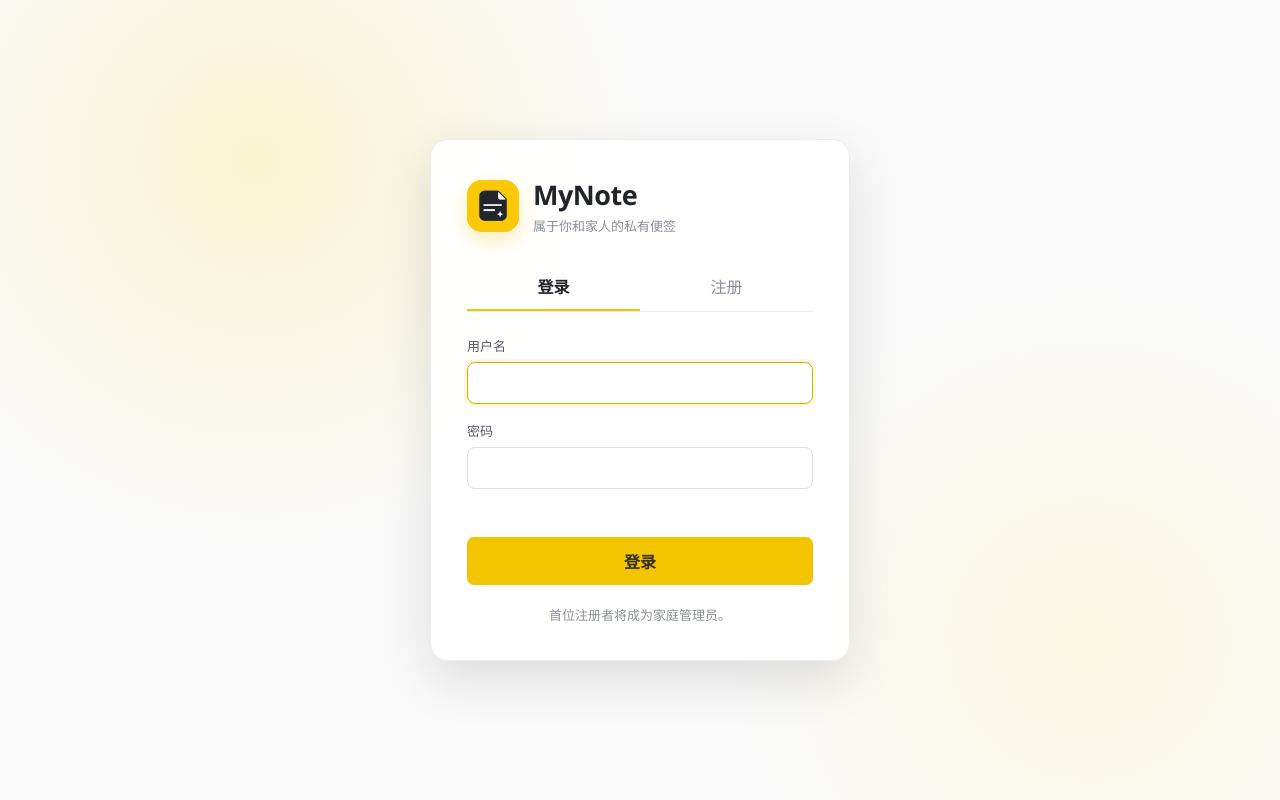
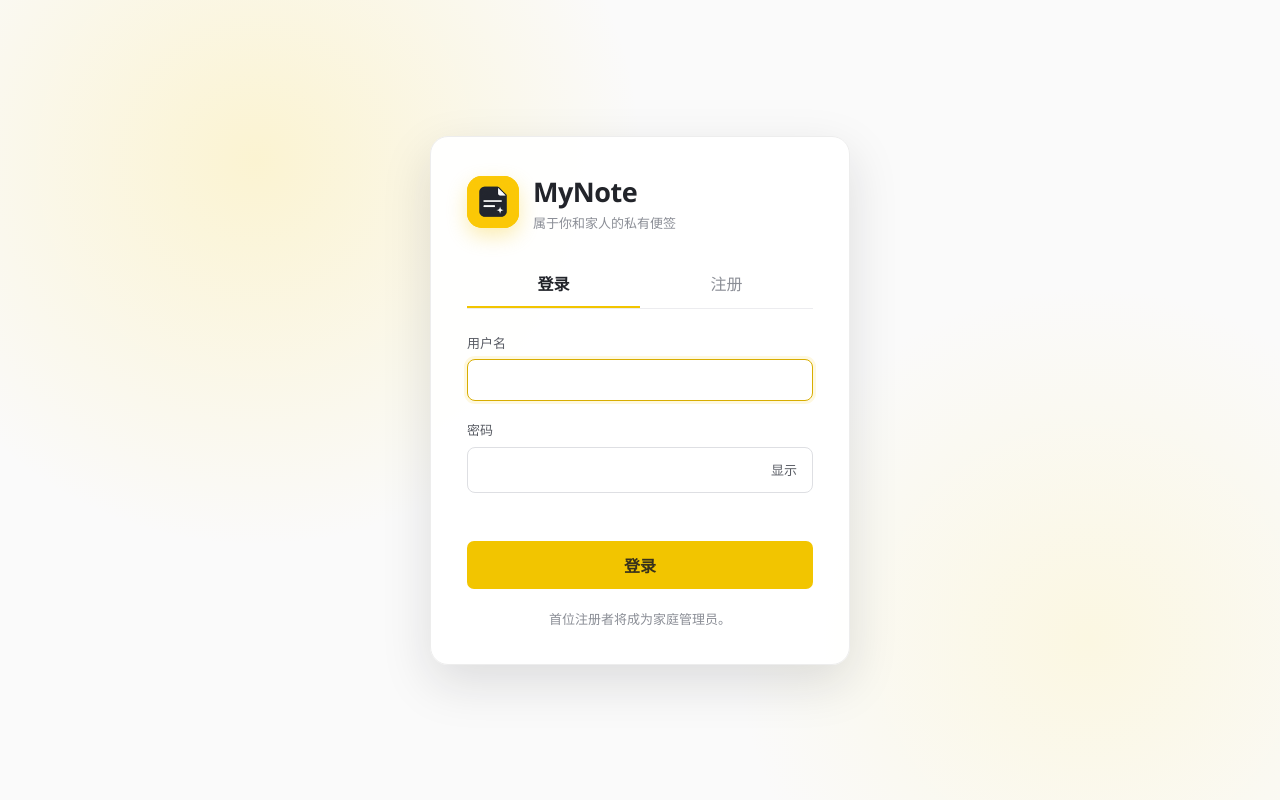
Before and after one commit to axiaoqi/mynote, a Flask app: page / in a window 1280 px wide. Run offline with Flask 3, Linux system fonts and the light colour scheme; data comes from the database, SQL or seed files in the repository; some libraries are stand-ins or nearby versions.

Commit message:
Add login password visibility toggle

```diff
--- a/static/app.js
+++ b/static/app.js
@@ -122,7 +122,15 @@ function formatTime(value, includeTime = false) {
 function isMobile() { return window.matchMedia("(max-width: 760px)").matches; }
 function mobileView(view) { if (isMobile()) els.workspace.dataset.mobileView = view; }
 
+function setLoginPasswordVisible(visible) {
+  $("#login-password").type = visible ? "text" : "password";
+  const button = $("#login-password-toggle");
+  button.textContent = visible ? "隐藏" : "显示";
+  button.setAttribute("aria-label", visible ? "隐藏密码" : "显示密码");
+}
+
 function switchAuth(tab) {
+  setLoginPasswordVisible(false);
   $(".auth-tabs").classList.remove("hidden");
   $("#mfa-login-form").classList.add("hidden");
   const registering = tab === "register";
@@ -669,7 +677,15 @@ function bindEvents() {
 
   els.loginTab.addEventListener("click", () => switchAuth("login"));
   els.registerTab.addEventListener("click", () => switchAuth("register"));
-  els.loginForm.addEventListener("submit", event => { event.preventDefault(); authSubmit(els.loginForm, "/api/login"); });
+  $("#login-password-toggle").addEventListener("click", () => {
+    setLoginPasswordVisible($("#login-password").type === "password");
+  });
+  els.loginForm.addEventListener("reset", () => setLoginPasswordVisible(false));
+  els.loginForm.addEventListener("submit", event => {
+    event.preventDefault();
+    setLoginPasswordVisible(false);
+    authSubmit(els.loginForm, "/api/login");
+  });
   els.registerForm.addEventListener("submit", event => { event.preventDefault(); authSubmit(els.registerForm, "/api/register"); });
 
   document.addEventListener("click", event => {
--- a/static/styles.css
+++ b/static/styles.css
@@ -47,6 +47,11 @@ label { color: #595c64; font-size: 13px; }
 input, select { outline: none; }
 .auth-form input, .settings-form input, .small-modal input { display: block; width: 100%; margin-top: 7px; padding: 11px 12px; border: 1px solid #dedfe3; border-radius: 8px; background: #fff; transition: border .15s, box-shadow .15s; }
 input:focus, select:focus { border-color: var(--accent-deep) !important; box-shadow: 0 0 0 3px rgba(242,197,0,.12); }
+.password-field { position: relative; margin-top: 7px; }
+.auth-form .password-field input { margin-top: 0; padding-right: 64px; }
+.password-toggle { position: absolute; top: 1px; right: 1px; bottom: 1px; min-width: 56px; padding: 0 10px; border: 0; border-radius: 0 7px 7px 0; background: transparent; color: #595c64; font-size: 13px; cursor: pointer; }
+.password-toggle:hover { background: var(--accent-soft); }
+.password-toggle:focus-visible { outline: 2px solid var(--accent-deep); outline-offset: -3px; }
 .form-error { min-height: 18px; margin: -4px 0 0; color: var(--danger); font-size: 12px; }
 .auth-tip { margin-top: 20px; text-align: center; }
 
--- a/templates/index.html
+++ b/templates/index.html
@@ -42,7 +42,13 @@
       </div>
       <form id="login-form" class="auth-form">
         <label>用户名<input name="username" autocomplete="username" minlength="3" maxlength="32" required></label>
-        <label>密码<input name="password" type="password" autocomplete="current-password" minlength="8" maxlength="128" required></label>
+        <div>
+          <label for="login-password">密码</label>
+          <div class="password-field">
+            <input id="login-password" name="password" type="password" autocomplete="current-password" minlength="8" maxlength="128" required>
+            <button id="login-password-toggle" class="password-toggle" type="button" aria-controls="login-password" aria-label="显示密码">显示</button>
+          </div>
+        </div>
         <p class="form-error" aria-live="polite"></p>
         <button class="primary-button wide" type="submit">登录</button>
       </form>
```
Also changed, not shown: README.md.
